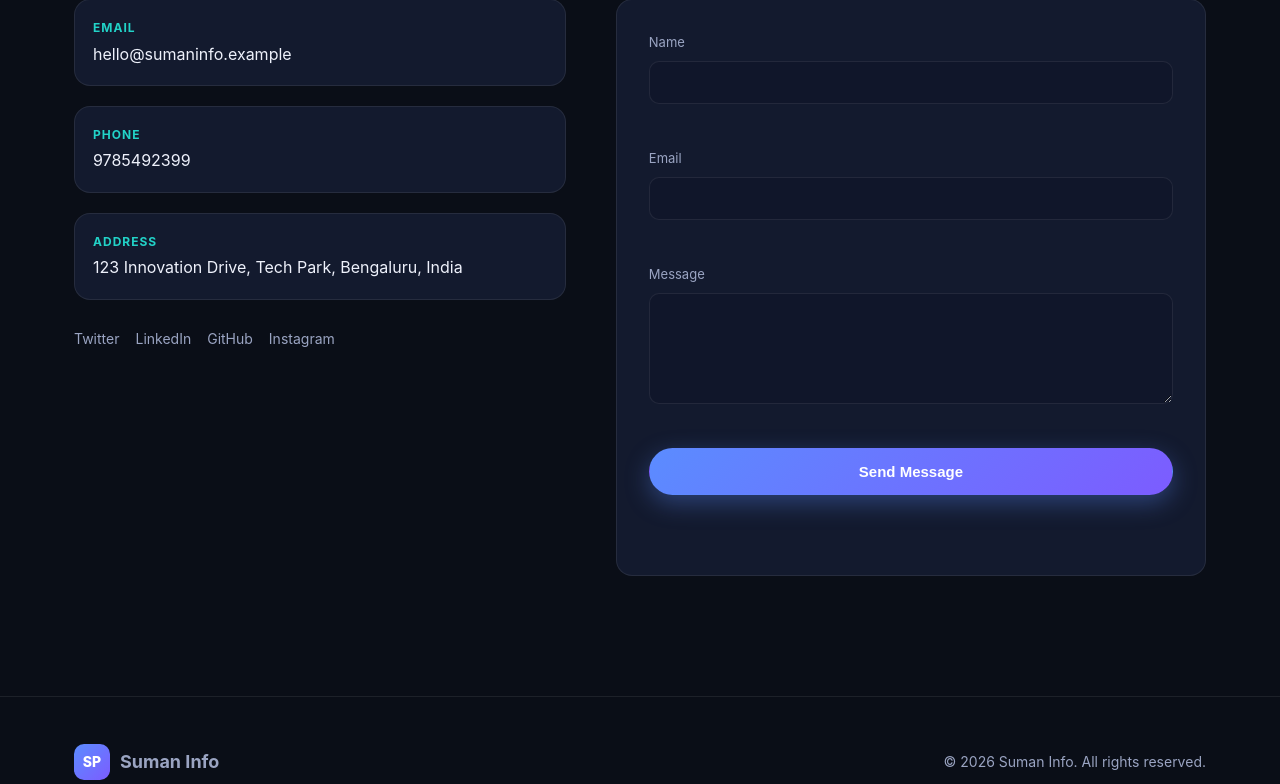
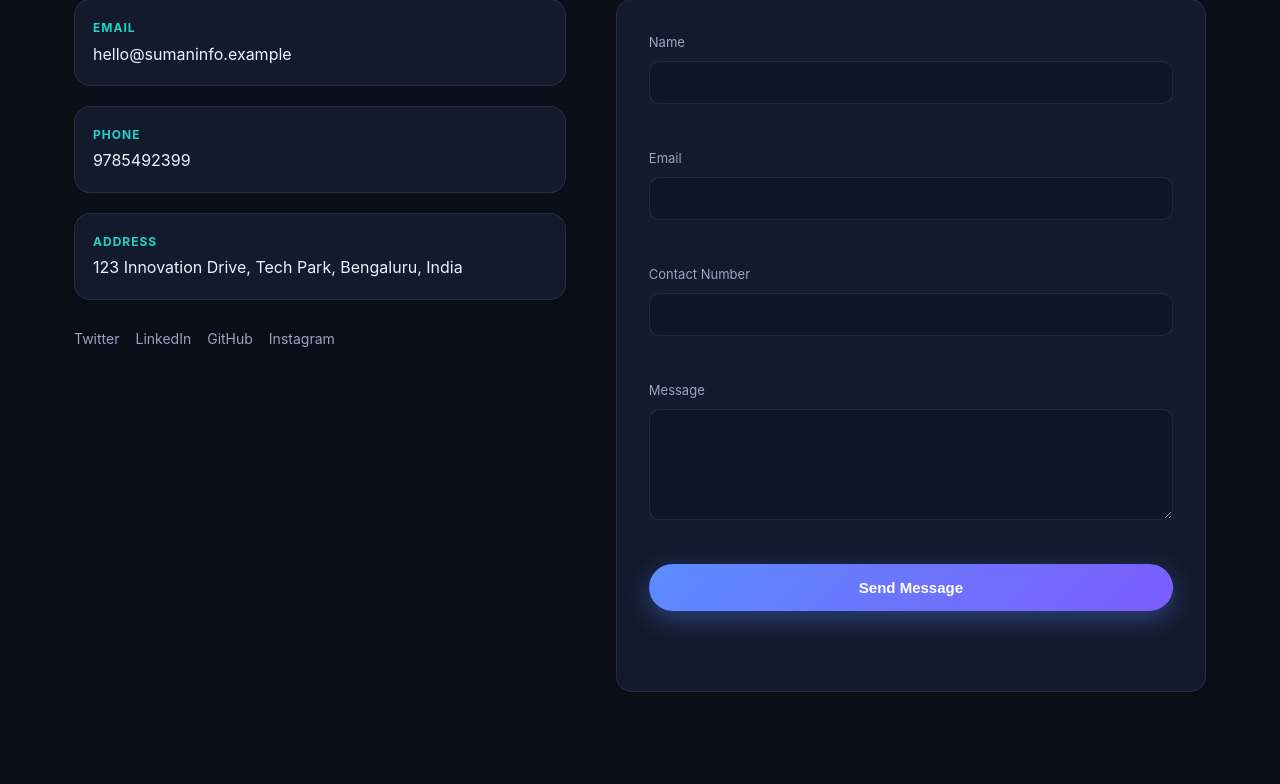
Before and after one commit to pankajsalesforceus2024-cloud/company, a Flask app: page / in a window 1280 px wide. Shown: the part 3801-4585 px from the top of the page. Run offline with Flask 3, Linux system fonts and the light colour scheme; data comes from the database, SQL or seed files in the repository; both versions use the stored data as it was after the commit.

Commit message:
Final changes of phone

```diff
--- a/app.py
+++ b/app.py
@@ -104,6 +104,7 @@
 
     name = (data.get("name") or "").strip()
     email = (data.get("email") or "").strip()
+    phone = (data.get("phone") or "").strip()
     message = (data.get("message") or "").strip()
 
     errors = {}
@@ -111,14 +112,17 @@
         errors["name"] = "Please enter your name."
     if not email or "@" not in email or "." not in email.split("@")[-1]:
         errors["email"] = "Please enter a valid email address."
+    digits = "".join(ch for ch in phone if ch.isdigit())
+    if not phone or len(digits) < 7:
+        errors["phone"] = "Please enter a valid contact number."
     if not message or len(message) < 10:
         errors["message"] = "Message should be at least 10 characters."
 
     if errors:
         return jsonify({"success": False, "errors": errors}), 400
 
-    db.add_submission(name, email, message, datetime.utcnow().isoformat())
-    app.logger.info("New contact submission from %s <%s>", name, email)
+    db.add_submission(name, email, phone, message, datetime.utcnow().isoformat())
+    app.logger.info("New contact submission from %s <%s> (%s)", name, email, phone)
 
     return jsonify({"success": True, "message": "Thanks! We'll be in touch soon."})
 
--- a/static/js/main.js
+++ b/static/js/main.js
@@ -113,6 +113,7 @@
     const payload = {
         name: form.name.value,
         email: form.email.value,
+        phone: form.phone.value,
         message: form.message.value,
     };
 
--- a/templates/admin_messages.html
+++ b/templates/admin_messages.html
@@ -124,6 +124,7 @@
                     <th>Status</th>
                     <th>Name</th>
                     <th>Email</th>
+                    <th>Phone</th>
                     <th>Message</th>
                     <th>Received (UTC)</th>
                     <th>Actions</th>
@@ -141,6 +142,7 @@
                     </td>
                     <td>{{ s.name }}</td>
                     <td><a href="mailto:{{ s.email }}">{{ s.email }}</a></td>
+                    <td><a href="tel:{{ s.phone }}">{{ s.phone }}</a></td>
                     <td style="max-width: 320px; white-space: pre-wrap;">{{ s.message }}</td>
                     <td>{{ s.received_at }}</td>
                     <td class="row-actions">
--- a/templates/index.html
+++ b/templates/index.html
@@ -181,6 +181,11 @@
                         <span class="form-error" data-error-for="email"></span>
                     </div>
                     <div class="form-group">
+                        <label for="phone">Contact Number</label>
+                        <input type="tel" id="phone" name="phone" required>
+                        <span class="form-error" data-error-for="phone"></span>
+                    </div>
+                    <div class="form-group">
                         <label for="message">Message</label>
                         <textarea id="message" name="message" rows="5" required></textarea>
                         <span class="form-error" data-error-for="message"></span>
```
Also changed, not shown: contact_submissions.db.
